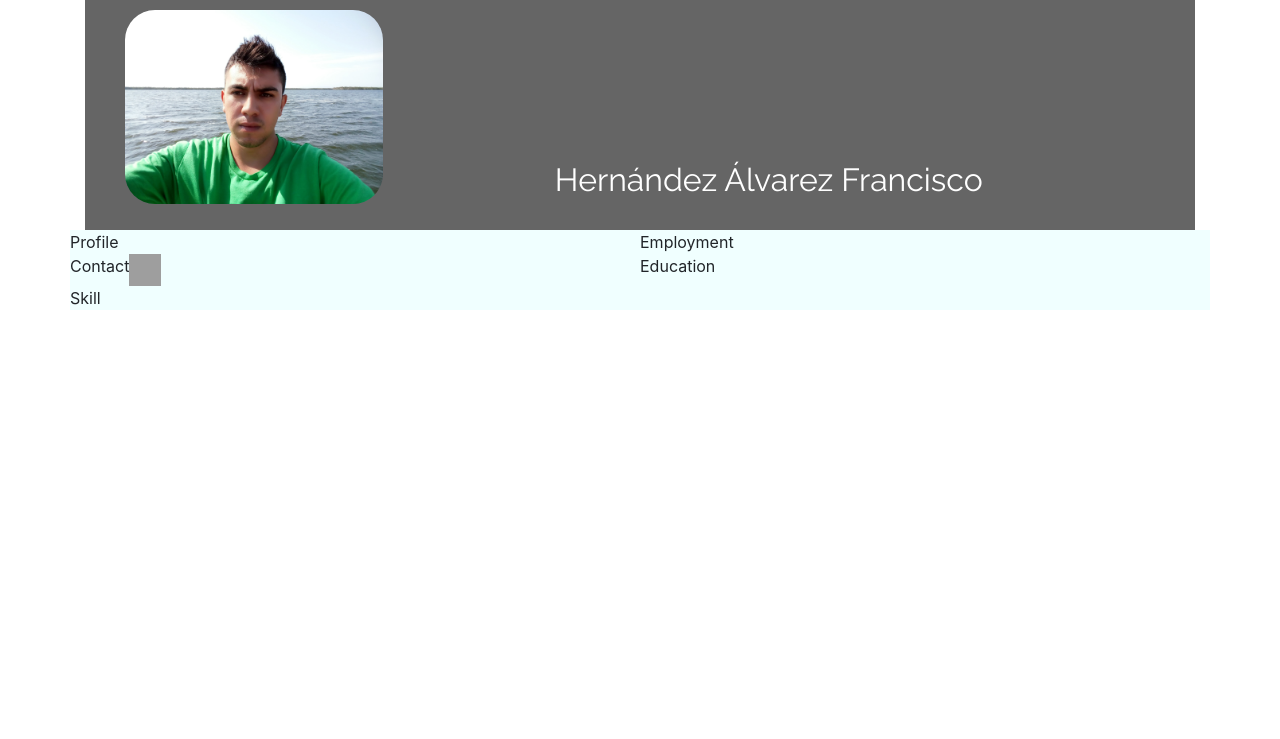
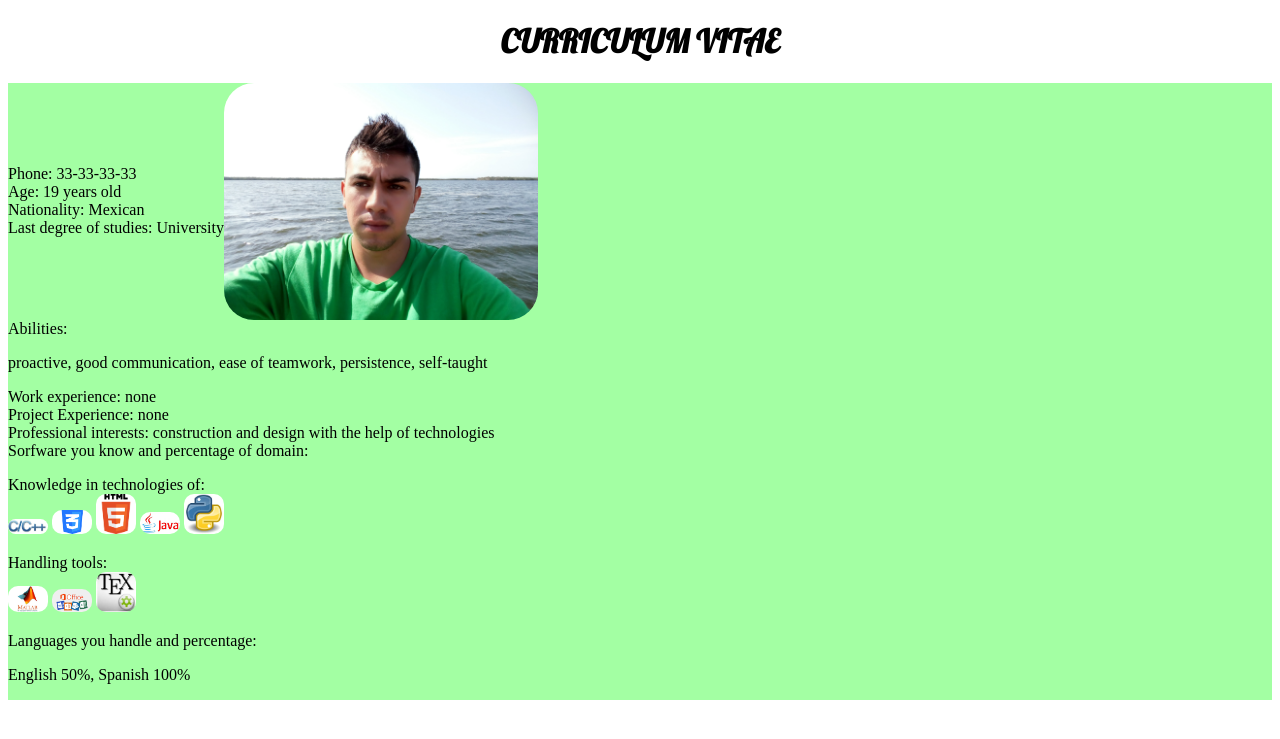
Before and after one commit to franciscoha/Trabajo-02-Curriculum-Vitae, a PHP site: page / in a window 1280 px wide. Shown: the top 739 px of the page. Run offline with PHP 8.4, Linux system fonts and the light colour scheme; grey boxes are pictures that could not be loaded.

Commit message:
Add files via upload

```diff
--- a/index.css
+++ b/index.css
@@ -1,31 +1,46 @@
-
-
-@import url('https://fonts.googleapis.com/css?family=Bebas+Neue|Raleway&display=swap');
-#top-div{
-    background: #656565;
+@import url('https://fonts.googleapis.com/css?family=Lobster&display=swap');*/
+body{
+    text-align: center;
+     background-color: #a3ffa3;
+}
+.container{
+    width: 100%;
     margin: 0;
-    padding: 10px 40px;
-    text-align: center;
-    align-items: flex-end;
-    justify-content: center;
-}
-#name{
-    color: white;
-    font-family: 'Raleway', sans-serif;
-    font-size: 2.5vw;
+    display: grid;
+    grid-template-areas:
+        "top-div"
+        "down-div";
+    background-color: #a3ffa3;
 
 }
-#down-div{
-    background: azure;
+h1{
+    text-align: center;
+    font-family: 'Lobster',cursive;
+
 }
-#img-div{
-    max-width:50%;
-    padding: 0;
+.top-div{
+    background: var(--colorFondo);
+    display: grid;
+    grid-template-areas:
+        "information image";
 }
-#img-profile{
+.image-div{
+    grid-area: image;
+}
+.image-div img{
     display: block;
-    max-width:100%;
-    height:auto;
-    border-radius:30px;
-    padding:0;
+    width: 30%;
+    border-radius: 30px;
 }
+.top-information{
+    grid-area: information;
+    align-self: center;
+}
+div{
+    width: 100%;
+    background-color: #a3ffa3;
+}
+.images{
+    width: 40px;
+    border-radius: 10px;
+}
--- a/index.html
+++ b/index.html
@@ -1,51 +1,4 @@
 <!DOCTYPE html>
-<html lang="en">
-<head>
-    <meta charset="UTF-8">
-    <meta name="viewport" content="width=device-width, initial-scale=1, shrink-to-fit=no">
-    <title>DocumeTrabajo 02 Curriculum Vitae implementado un framework de Diseñot</title>
-    <link rel="stylesheet" type="text/css" href="index.css">
-    <link rel="stylesheet" href="https://stackpath.bootstrapcdn.com/bootstrap/4.4.1/css/bootstrap.min.css" integrity="sha384-Vkoo8x4CGsO3+Hhxv8T/Q5PaXtkKtu6ug5TOeNV6gBiFeWPGFN9MuhOf23Q9Ifjh" crossorigin="anonymous">
-
-</head>
-<body>
-  <script src="http://code.jquery.com/jquery-latest.js"></script>
-   <span class="glyphicon glyphicon-exclamation-sign" aria-hidden="true"></span>
-    <div class="container">
-        <div class="row" id="top-div">
-           <div class="col-md-3 col-" id="img-div">
-               <figure >
-                  <img id="img-profile" src="img/profilePicture.jpg">
-               </figure>
-           </div>
-           <div class="col-md-9 col-" >
-                <p id="name">Hernández Álvarez Francisco</p>
-           </div>
-
-        </div>
-        <div class="row" id="down-div">
-            <div class="col-md-6 col-">
-                 <div class="row">Profile
-
-
-                 </div>
-
-                 <div class="row">Contact
-                 <img src="/assets/img/bootstrap.svg" alt="" width="32" height="32" title="Bootstrap">
-
-                 </div>
-                 <div class="row">Skill</div>
-            </div>
-            <div class="col-md-6 col-">
-               <div class="row">Employment</div>
-                <div class="row">Education</div>
-            </div>
-        </div>
-    </div>
-
-</body>
-</html>
-<!--<!DOCTYPE html>
 <html>
     <head>
         <title> Trabajo 01 Maquetando en Html, Css </title>
@@ -111,4 +64,4 @@
             </div>
         </section>
     </body>
-</html>-->
+</html>
```
